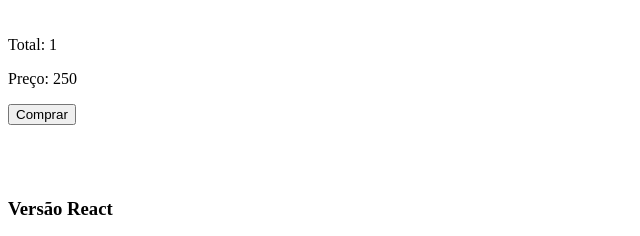
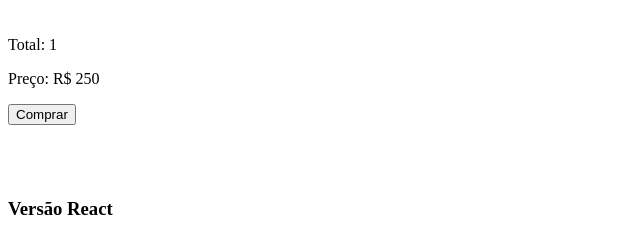
Before and after one commit to matheusmendescosta/Difference, a plain HTML site: page index.html in a window 1280 px wide. Shown: the part 155-391 px from the top of the page, 0-640 px from the left. Drawn offline with nearby package versions, Linux system fonts and the light colour scheme.

Commit message:
explicando js puro

```diff
--- a/index.html
+++ b/index.html
@@ -18,7 +18,7 @@
         <h3>Versão JavaScript Puro</h3><br>
 
         <p>Total: <span id="total"></span></p>
-        <p>Preço: <span id="preco"></span></p>
+        <p>Preço: R$ <span id="preco"></span></p>
         <button id="compra">Comprar</button>
     </div>
     <br><br><br>
```
Also changed, not shown: 1 other file.
